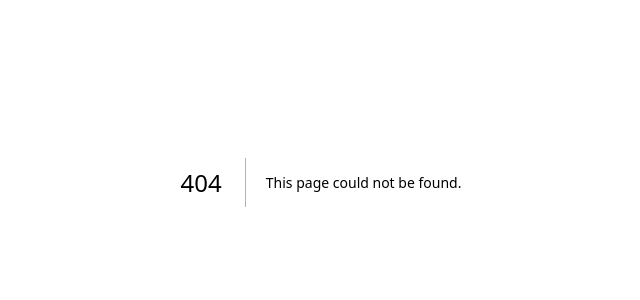
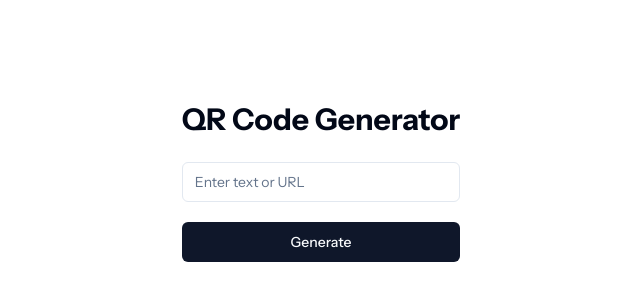
Before and after one commit to anas283/tool-hive, a Next.js app: page /qr-code-generator in a window 1280 px wide. Before the commit this address had no page. Shown: the part 218-518 px from the top of the page, without its empty margins (319-959 px from the left). Built offline with nearby package versions, Linux system fonts and the light colour scheme.

Commit message:
Added QR code generator

```diff
--- a/package.json
+++ b/package.json
@@ -16,6 +16,7 @@
     "clsx": "^2.1.1",
     "lucide-react": "^0.436.0",
     "next": "14.2.7",
+    "qrcode.react": "^4.0.1",
     "react": "^18",
     "react-dom": "^18",
     "tailwind-merge": "^2.5.2",
--- /dev/null
+++ b/src/app/qr-code-generator/page.tsx
@@ -0,0 +1,48 @@
+"use client"
+
+import { Button } from '@/components/ui/button';
+import { Input } from '@/components/ui/input';
+import { QRCodeCanvas } from 'qrcode.react';
+import React, { useState } from 'react';
+
+const QRCodeGenerator = () => {
+  const [inputText, setInputText] = useState('');
+  const [qrCodeText, setQRCodeText] = useState('');
+
+  const handleInputChange = (e: any) => {
+    setInputText(e.target.value);
+  };
+
+  const generateQRCode = () => {
+    setQRCodeText(inputText);
+  };
+
+  return (
+    <div className="max-w-2xl mx-auto flex justify-center items-center min-h-screen">
+      <div>
+        <h1 className="text-3xl text-center font-bold">QR Code Generator</h1>
+        <div className="max-w-72 mx-auto mt-6 flex flex-col gap-2">
+          <Input
+            type="text"
+            value={inputText}
+            onChange={handleInputChange}
+            placeholder="Enter text or URL"
+          />
+          <div className="mt-3 flex justify-center">
+            <Button onClick={generateQRCode} className="w-full">
+              Generate
+            </Button>
+          </div>
+        </div>
+
+        {qrCodeText && (
+          <div className="mt-6 flex justify-center">
+            <QRCodeCanvas value={qrCodeText} size={288} />
+          </div>
+        )}
+      </div>
+    </div>
+  );
+};
+
+export default QRCodeGenerator;
--- a/src/app/tools-list.tsx
+++ b/src/app/tools-list.tsx
@@ -7,6 +7,7 @@ import {
   ListTodo,
   NotebookPen,
   Palette,
+  QrCode,
 } from "lucide-react";
 
 export const tools = [
@@ -62,4 +63,11 @@ export const tools = [
     ),
     link: "",
   },
+  {
+    name: "QR Code Generator",
+    icon: (
+      <QrCode className="ease-in-out duration-150 group-hover:text-white" />
+    ),
+    link: "qr-code-generator",
+  },
 ];
```
Also changed, not shown: 1 other file (tests, documents, lock files or other folders).
